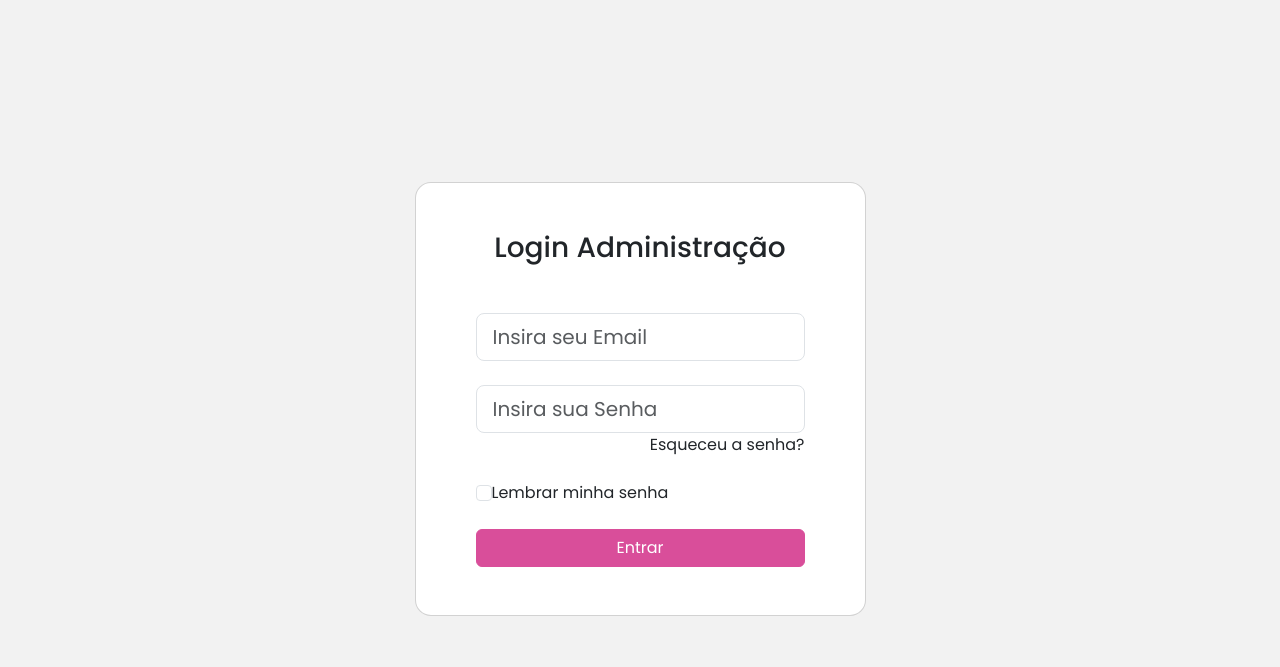
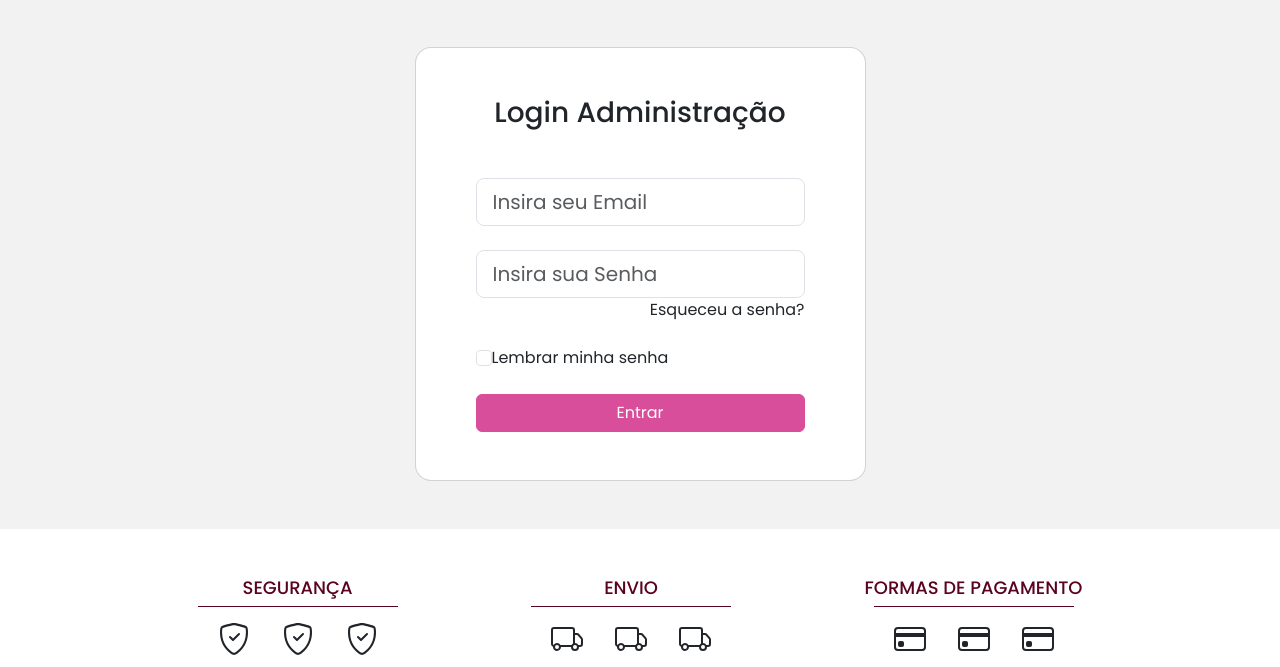
Before and after one commit to LucasDoGit/projeto-loja-virtual, a website: page public/pages/login-adm.html in a window 1280 px wide. Shown: the part 133-800 px from the top of the page. Drawn offline with nearby package versions, Linux system fonts and the light colour scheme; files whose address does not match are found by name.

Commit message:
Finalização da tela
Atualizado nome e altura da tela

```diff
--- a/public/pages/loginADM.html
+++ b/public/pages/login-adm.html
@@ -75,7 +75,7 @@
     <!-- COMEÇO DA PROGRAMAÇÃO NOVA-->
     <div>
 
-        <section class="vh-100">
+        <section class="vh-90">
             <div class="container py-5 h-100 ">
               <div class="row d-flex justify-content-center align-items-center h-100">
                 <div class="col-12 col-md-8 col-lg-6 col-xl-5 ">
```
